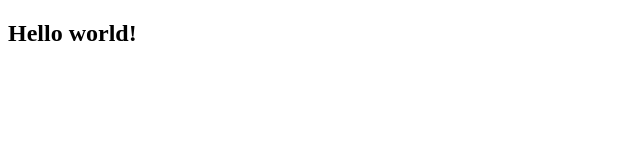
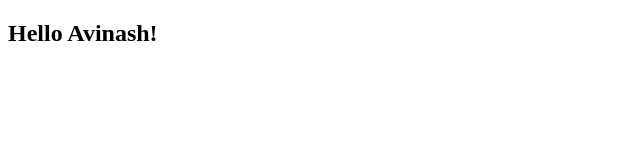
Before and after one commit to Ramya-ui513/rtvj-networking, a plain HTML site: page app/index.html in a window 1280 px wide. Shown: the full height of the page, 0-640 px from the left. Drawn offline with Linux system fonts and the light colour scheme.

Commit message:
edited index.html

```diff
--- a/app/index.html
+++ b/app/index.html
@@ -7,7 +7,7 @@
 </head>
 <body>
     <h2>
-        Hello world!
+        Hello Avinash!
     </h2>
 
 </body>
```
